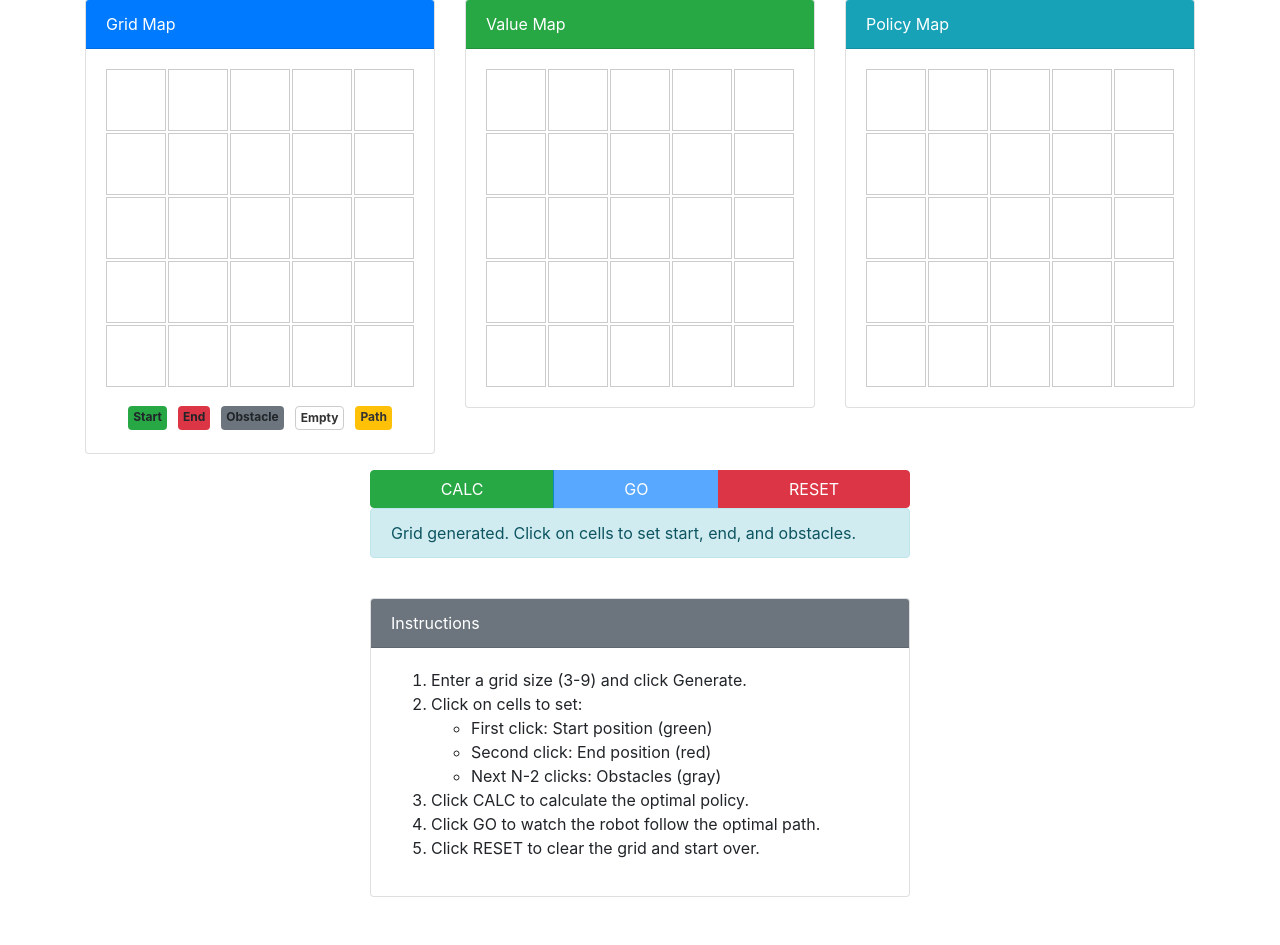
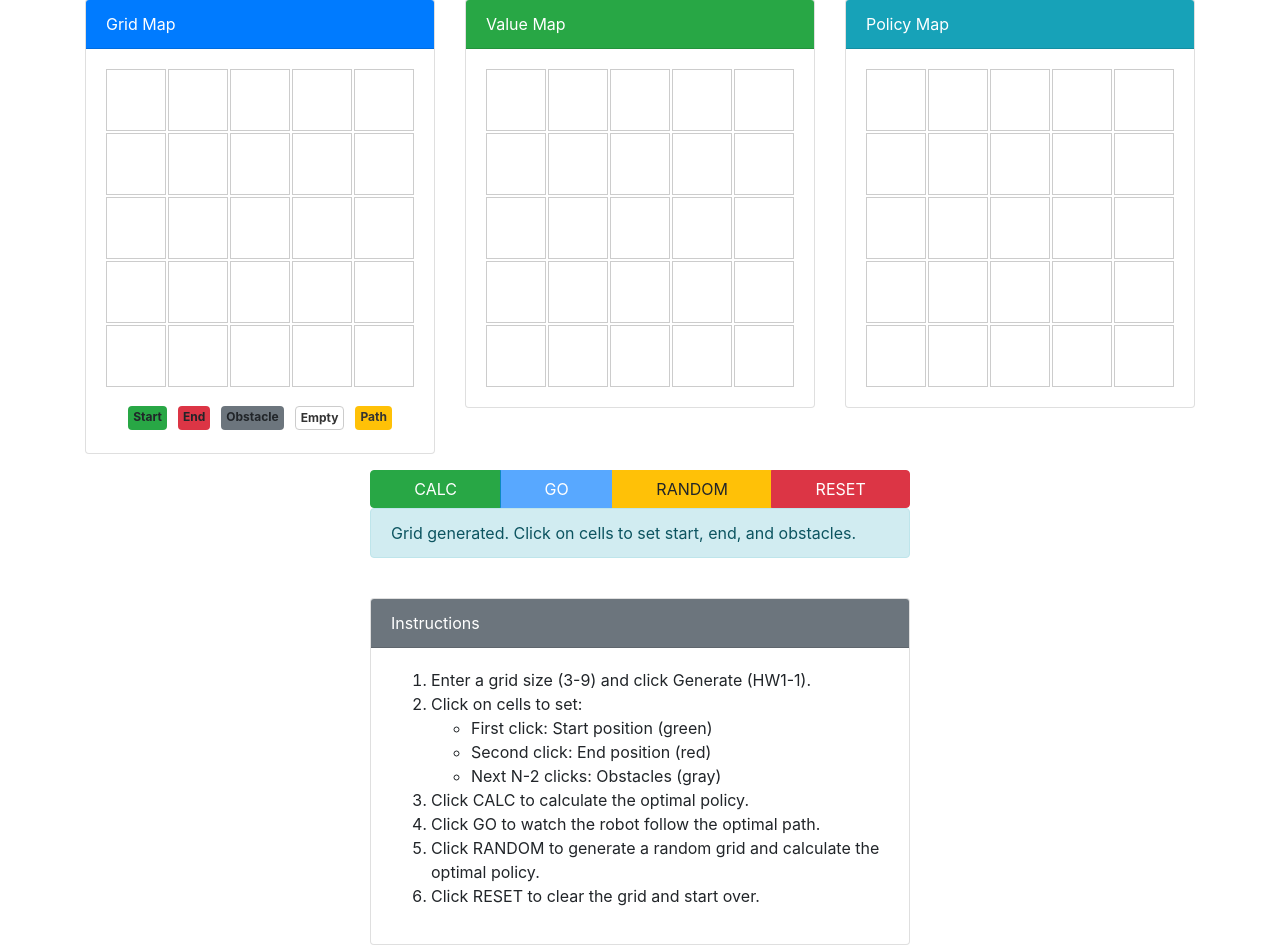
Before and after one commit to devilhyt/nchu-stuff, a Flask app: page / in a window 1280 px wide. Shown: the part 199-1144 px from the top of the page. Before the commit the page ends 1096 px from the top, so only its background shows below. Run offline with Flask 3, Linux system fonts and the light colour scheme; some libraries are stand-ins or nearby versions.

Commit message:
feat(drl hw1): add random grid generation feature and update documentation

```diff
--- a/2025-spring/drl/hw1/static/js/script.js
+++ b/2025-spring/drl/hw1/static/js/script.js
@@ -22,12 +22,14 @@ document.addEventListener('DOMContentLoaded', function() {
     const goBtn = document.getElementById('goBtn');
     const resetBtn = document.getElementById('resetBtn');
     const messageBox = document.getElementById('messageBox');
+    const randomBtn = document.getElementById('randomBtn');
 
     // Initialize app
     generateBtn.addEventListener('click', generateGrid);
     calcBtn.addEventListener('click', calculateOptimalPolicy);
     goBtn.addEventListener('click', startRobotAnimation);
     resetBtn.addEventListener('click', resetGrid);
+    randomBtn.addEventListener('click', generateRandomGrid);
 
     // Generate initial grid
     generateGrid();
@@ -367,4 +369,65 @@ document.addEventListener('DOMContentLoaded', function() {
         messageBox.className = `alert alert-${type}`;
         messageBox.style.display = 'block';
     }
+
+    // Function to generate random grid configuration
+    function generateRandomGrid() {
+        // Reset the grid first
+        resetGrid();
+
+        // Generate a unique random position for start, end and obstacles
+        const positions = [];
+
+        // Calculate total cells
+        const totalCells = gridSize * gridSize;
+
+        // Determine number of obstacles (gridSize - 2)
+        const obstacleNum = gridSize - 2;
+
+        // Generate unique random positions for start, end, and obstacles
+        while (positions.length < obstacleNum + 2) { // +2 for start and end positions
+            const randomPos = Math.floor(Math.random() * totalCells);
+            const row = Math.floor(randomPos / gridSize);
+            const col = randomPos % gridSize;
+
+            // Check if position is already used
+            if (!positions.includes(`${row}-${col}`)) {
+                positions.push(`${row}-${col}`);
+            }
+        }
+
+        // Set start position
+        const startPos = positions[0].split('-');
+        const startRow = parseInt(startPos[0]);
+        const startCol = parseInt(startPos[1]);
+        gridData[startRow][startCol] = 'start';
+        const startCell = gridContainer.querySelector(`[data-row="${startRow}"][data-col="${startCol}"]`);
+        startCell.classList.add('start');
+        startSet = true;
+
+        // Set end position
+        const endPos = positions[1].split('-');
+        const endRow = parseInt(endPos[0]);
+        const endCol = parseInt(endPos[1]);
+        gridData[endRow][endCol] = 'end';
+        const endCell = gridContainer.querySelector(`[data-row="${endRow}"][data-col="${endCol}"]`);
+        endCell.classList.add('end');
+        endSet = true;
+
+        // Set obstacles
+        for (let i = 2; i < positions.length; i++) {
+            const obsPos = positions[i].split('-');
+            const obsRow = parseInt(obsPos[0]);
+            const obsCol = parseInt(obsPos[1]);
+            gridData[obsRow][obsCol] = 'obstacle';
+            const obsCell = gridContainer.querySelector(`[data-row="${obsRow}"][data-col="${obsCol}"]`);
+            obsCell.classList.add('obstacle');
+            obstacleCount++;
+        }
+
+        showMessage('Random grid generated. Calculating optimal policy...', 'info');
+
+        // Automatically calculate the optimal policy after generating the random grid
+        setTimeout(calculateOptimalPolicy, 100); // Small delay to allow UI update
+    }
 });
--- a/2025-spring/drl/hw1/templates/index.html
+++ b/2025-spring/drl/hw1/templates/index.html
@@ -70,6 +70,7 @@
                 <div class="btn-group d-flex">
                     <button class="btn btn-success flex-fill" id="calcBtn">CALC</button>
                     <button class="btn btn-primary flex-fill" id="goBtn" disabled>GO</button>
+                    <button class="btn btn-warning flex-fill" id="randomBtn">RANDOM</button>
                     <button class="btn btn-danger flex-fill" id="resetBtn">RESET</button>
                 </div>
                 <div class="alert alert-info" id="messageBox" style="display: none;"></div>
@@ -84,7 +85,7 @@
                     </div>
                     <div class="card-body">
                         <ol>
-                            <li>Enter a grid size (3-9) and click Generate.</li>
+                            <li>Enter a grid size (3-9) and click Generate (HW1-1).</li>
                             <li>Click on cells to set:
                                 <ul>
                                     <li>First click: Start position (green)</li>
@@ -94,6 +95,7 @@
                             </li>
                             <li>Click CALC to calculate the optimal policy.</li>
                             <li>Click GO to watch the robot follow the optimal path.</li>
+                            <li>Click RANDOM to generate a random grid and calculate the optimal policy.</li>
                             <li>Click RESET to clear the grid and start over.</li>
                         </ol>
                     </div>
```
Also changed, not shown: 2025-spring/drl/hw1/PROMPT.md (+5 -3 lines), 2025-spring/drl/hw1/README.md, 2025-spring/drl/hw1/image/app.png.
